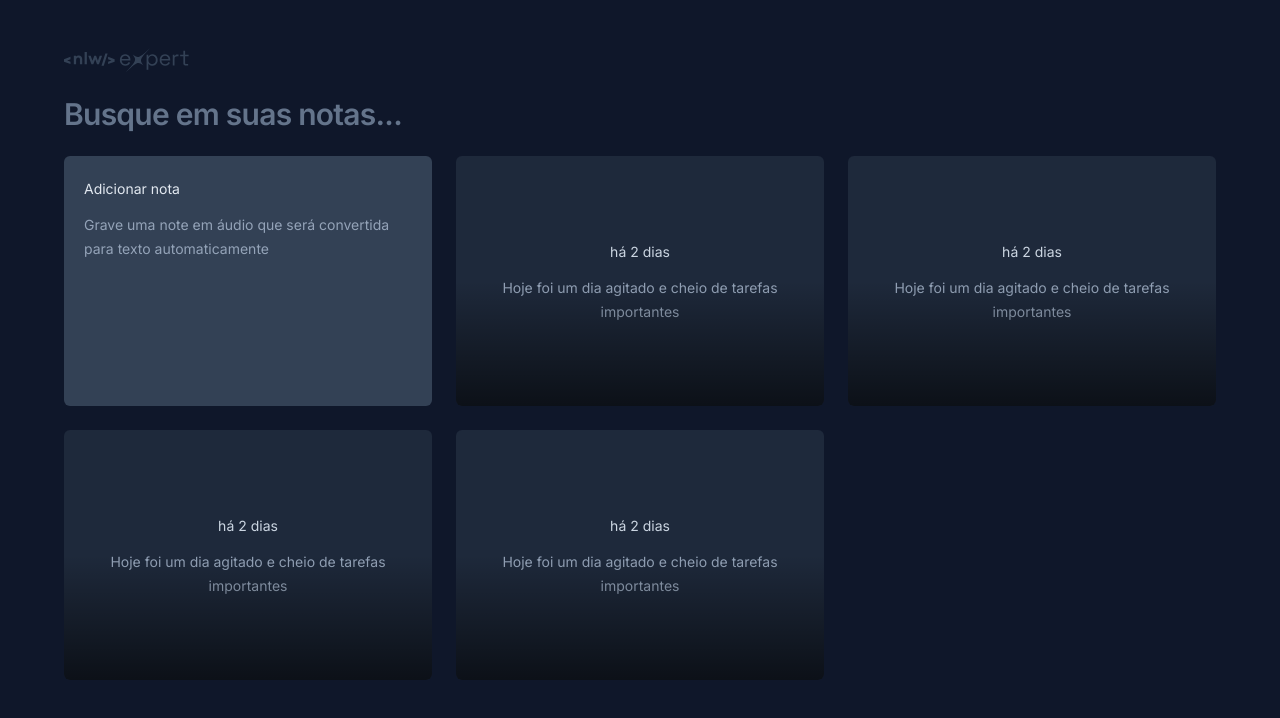
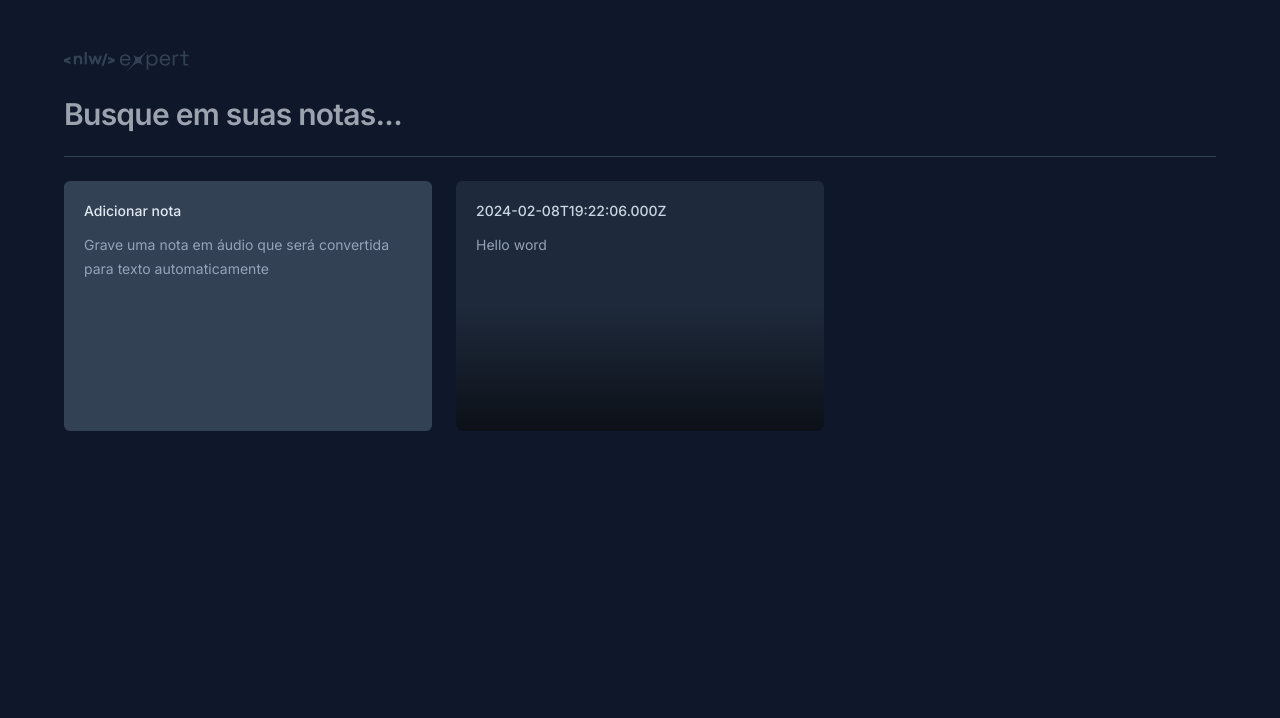
Before and after one commit to deibsoncogo/nlw-14-expert-trilha-react-js, a React (Vite) app: page / in a window 1280 px wide. Shown: the top 718 px of the page. Built offline with nearby package versions, Linux system fonts and the light colour scheme.

Commit message:
🚧 criação parcial das notas da página home

```diff
--- a/package.json
+++ b/package.json
@@ -10,8 +10,12 @@
     "lint": "eslint . --config .eslintrc.json --ext js,jsx,ts,tsx --fix"
   },
   "dependencies": {
+    "@radix-ui/react-dialog": "^1.0.5",
+    "date-fns": "^3.3.1",
+    "lucide-react": "^0.323.0",
     "react": "^18.2.0",
-    "react-dom": "^18.2.0"
+    "react-dom": "^18.2.0",
+    "sonner": "^1.4.0"
   },
   "devDependencies": {
     "@types/react": "^18.2.55",
--- a/src/app.tsx
+++ b/src/app.tsx
@@ -11,19 +11,16 @@
         <input
           type="text"
           placeholder="Busque em suas notas..."
-          className="w-full bg-transparent text-3xl font-semibold tracking-tight outline-none placeholder:text-slate-500"
+          className="placeholder:text-state-500 w-full bg-transparent text-3xl font-semibold tracking-tight outline-none"
         />
       </form>
 
-      <div className="hpx bg-slate-700" />
+      <div className="h-px bg-slate-700" />
 
       <div className="grid auto-rows-[250px] grid-cols-3 gap-6">
         <NewNoteCard />
 
-        <NoteCard />
-        <NoteCard />
-        <NoteCard />
-        <NoteCard />
+        <NoteCard note={{ date: new Date(), content: "Hello word" }} />
       </div>
     </div>
   )
--- a/src/components/new-note-card.tsx
+++ b/src/components/new-note-card.tsx
@@ -1,13 +1,79 @@
+import { ChangeEvent, FormEvent, useState } from "react"
+import * as Dialog from "@radix-ui/react-dialog"
+import { X } from "lucide-react"
+import { toast } from "sonner"
+
 export function NewNoteCard() {
+  const [shouldShowOnBoarding, setShouldShowOnBoarding] = useState(true)
+  const [content, setContent] = useState("")
+
+  function handleStartEditor() {
+    setShouldShowOnBoarding(false)
+  }
+
+  function handleContentChanged(event: ChangeEvent<HTMLTextAreaElement>) {
+    setContent(event.target.value)
+
+    if (event.target.value === "") setShouldShowOnBoarding(true)
+  }
+
+  function handleSaveNote(event: FormEvent) {
+    event.preventDefault()
+    console.log("content =>", content)
+    toast.success("Nota criada com sucesso")
+  }
+
   return (
-    <div className="space-y-3 rounded-md bg-slate-700 p-5">
-      <span className="text-sm leading-6 text-slate-200">
-        Adicionar nota
-      </span>
+    <Dialog.Root>
+      <Dialog.Trigger className="flex flex-col gap-3 rounded-md bg-slate-700 p-5 text-left outline-none hover:ring-2 hover:ring-slate-600 focus-visible:ring-2 focus-visible:ring-lime-400">
+        <span className="text-sm font-medium text-slate-200">
+          Adicionar nota
+        </span>
 
-      <p className="text-sm leading-6 text-slate-400">
-        Grave uma note em áudio que será convertida para texto automaticamente
-      </p>
-    </div>
+        <p className="text-sm leading-6 text-slate-400">
+          Grave uma nota em áudio que será convertida para texto automaticamente
+        </p>
+      </Dialog.Trigger>
+
+      <Dialog.Portal>
+        <Dialog.Overlay className="fixed inset-0 bg-black/50" />
+
+        <Dialog.Content className="fixed left-1/2 top-1/2 flex h-[60vh] w-full max-w-[640px] -translate-x-1/2 -translate-y-1/2 flex-col overflow-hidden rounded-md bg-slate-700 outline-none">
+          <Dialog.Close className="absolute right-0 top-0 bg-slate-500 text-slate-400 hover:text-slate-100">
+            <X className="size-5" />
+          </Dialog.Close>
+
+          <form onSubmit={handleSaveNote} className="flex flex-1 flex-col">
+            <div className="flex flex-1 flex-col gap-3 p-5">
+              <span className="text-sm font-medium text-slate-300">
+                Adicionar nota
+              </span>
+
+              {shouldShowOnBoarding ? (
+                <p className="text-sm leading-6 text-slate-400">
+                  Comece {" "}
+
+                  <button type="button" className="font-medium text-lime-400 hover:underline">
+                    gravando uma nota
+                  </button>
+
+                  {" "} em áudio ou se preferir {" "}
+
+                  <button type="button" onClick={handleStartEditor} className="font-medium text-lime-400 hover:underline">
+                    utilize apenas texto
+                  </button>
+                </p>
+              ) : (
+                <textarea autoFocus onChange={handleContentChanged} className="flex-1 resize-none bg-transparent text-sm leading-6 text-slate-400 outline-none" />
+              )}
+            </div>
+
+            <button type="button" onClick={handleSaveNote} className="w-full bg-lime-400 py-4 text-center text-sm font-medium text-lime-950 outline-none hover:bg-lime-500">
+              Salvar nota
+            </button>
+          </form>
+        </Dialog.Content>
+      </Dialog.Portal>
+    </Dialog.Root>
   )
 }
--- a/src/components/note-card.tsx
+++ b/src/components/note-card.tsx
@@ -1,15 +1,59 @@
-export function NoteCard() {
+import * as Dialog from "@radix-ui/react-dialog"
+import { formatDistanceToNow } from "date-fns"
+import { ptBR } from "date-fns/locale"
+import { X } from "lucide-react"
+
+interface NoteCardProps {
+  note: {
+    date: Date
+    content: string
+  }
+}
+
+export function NoteCard({ note }: NoteCardProps) {
   return (
-    <button type="button" className="relative space-y-3 overflow-hidden rounded-md bg-slate-800 p-5 outline-none hover:ring-2 hover:ring-slate-600 focus-visible:ring-2 focus-visible:ring-lime-600">
-      <span className="text-sm leading-6 text-slate-300">
-        há 2 dias
-      </span>
+    <Dialog.Root>
+      <Dialog.Trigger className="relative flex flex-col gap-3 overflow-hidden rounded-md bg-slate-800 p-5 text-left outline-none hover:ring-2 hover:ring-slate-600 focus-visible:ring-2 focus-visible:ring-lime-400">
+        <span className="text-sm font-medium text-slate-300">
+          {note.date.toISOString()}
+        </span>
 
-      <p className="text-sm leading-6 text-slate-400">
-        Hoje foi um dia agitado e cheio de tarefas importantes
-      </p>
+        <p className="text-sm leading-6 text-slate-400">
+          {note.content}
+        </p>
 
-      <div className="pointer-events-none absolute inset-x-0 bottom-0 h-1/2 bg-gradient-to-t from-black/60 to-black/0" />
-    </button>
+        <div className="pointer-events-none absolute inset-x-0 bottom-0 h-1/2 bg-gradient-to-t from-black/60 to-black/0" />
+      </Dialog.Trigger>
+
+      <Dialog.Portal>
+        <Dialog.Overlay className="fixed inset-0 bg-black/50" />
+
+        <Dialog.Content className="fixed left-1/2 top-1/2 flex h-[60vh] w-full max-w-[640px] -translate-x-1/2 -translate-y-1/2 flex-col overflow-hidden rounded-md bg-slate-700 outline-none">
+          <Dialog.Close className="absolute right-0 top-0 bg-slate-500 text-slate-400 hover:text-slate-100">
+            <X className="size-5" />
+          </Dialog.Close>
+
+          <div className="flex flex-1 flex-col gap-3 p-5">
+            <span className="text-sm font-medium text-slate-300">
+              {formatDistanceToNow(note.date, { locale: ptBR, addSuffix: true })}
+            </span>
+
+            <p className="text-sm leading-6 text-slate-400">
+              {note.content}
+            </p>
+          </div>
+
+          <button type="button" className="group w-full bg-slate-800 py-4 text-center text-sm font-medium text-slate-300 outline-none">
+            Deseja {" "}
+
+            <span className="text-red-400 group-hover:underline">
+              apagar essa nota
+            </span>
+
+            ?
+          </button>
+        </Dialog.Content>
+      </Dialog.Portal>
+    </Dialog.Root>
   )
 }
--- a/src/main.tsx
+++ b/src/main.tsx
@@ -1,10 +1,12 @@
 import React from "react"
 import ReactDOM from "react-dom/client"
+import { Toaster } from "sonner"
 import { App } from "./app"
 import "./index.css"
 
 ReactDOM.createRoot(document.getElementById("root")!).render(
   <React.StrictMode>
     <App />
+    <Toaster richColors />
   </React.StrictMode>,
 )
```
Also changed, not shown: .eslintrc.json, 1 other file (tests, documents, lock files or other folders).
